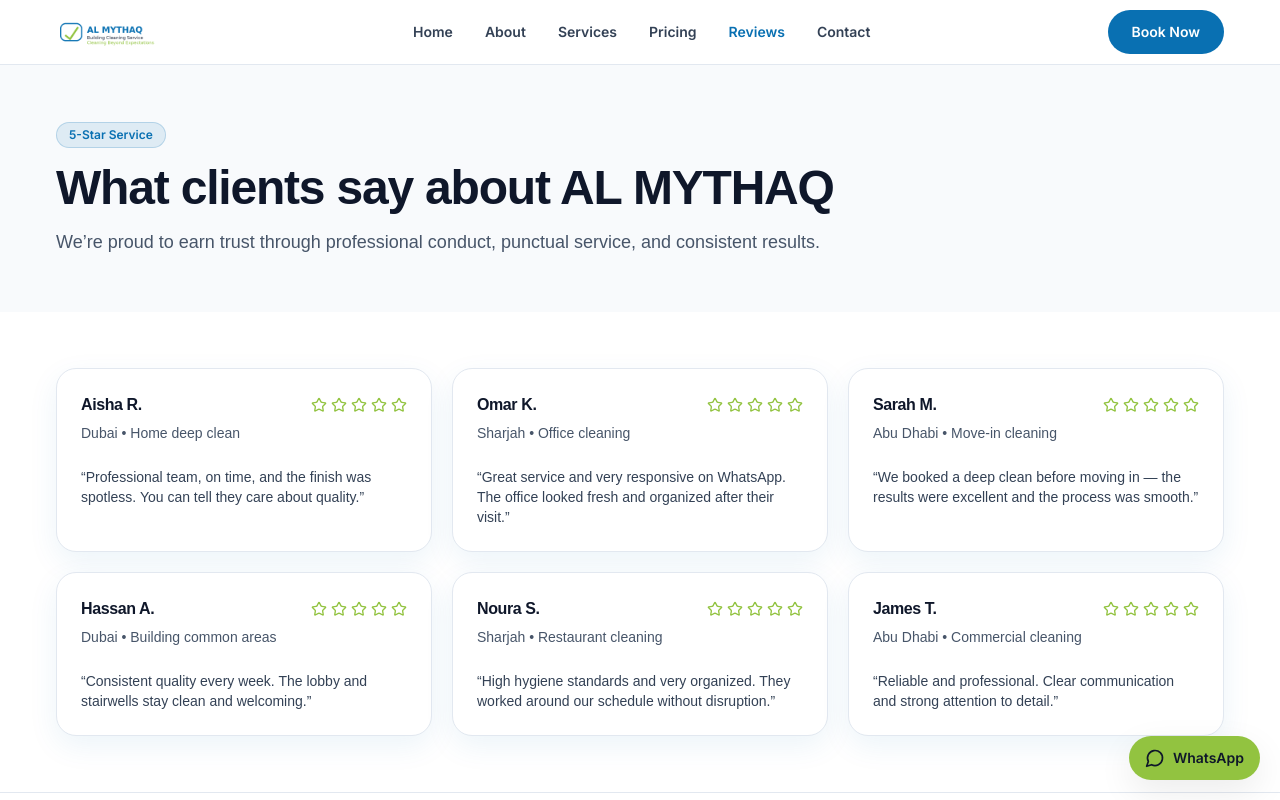
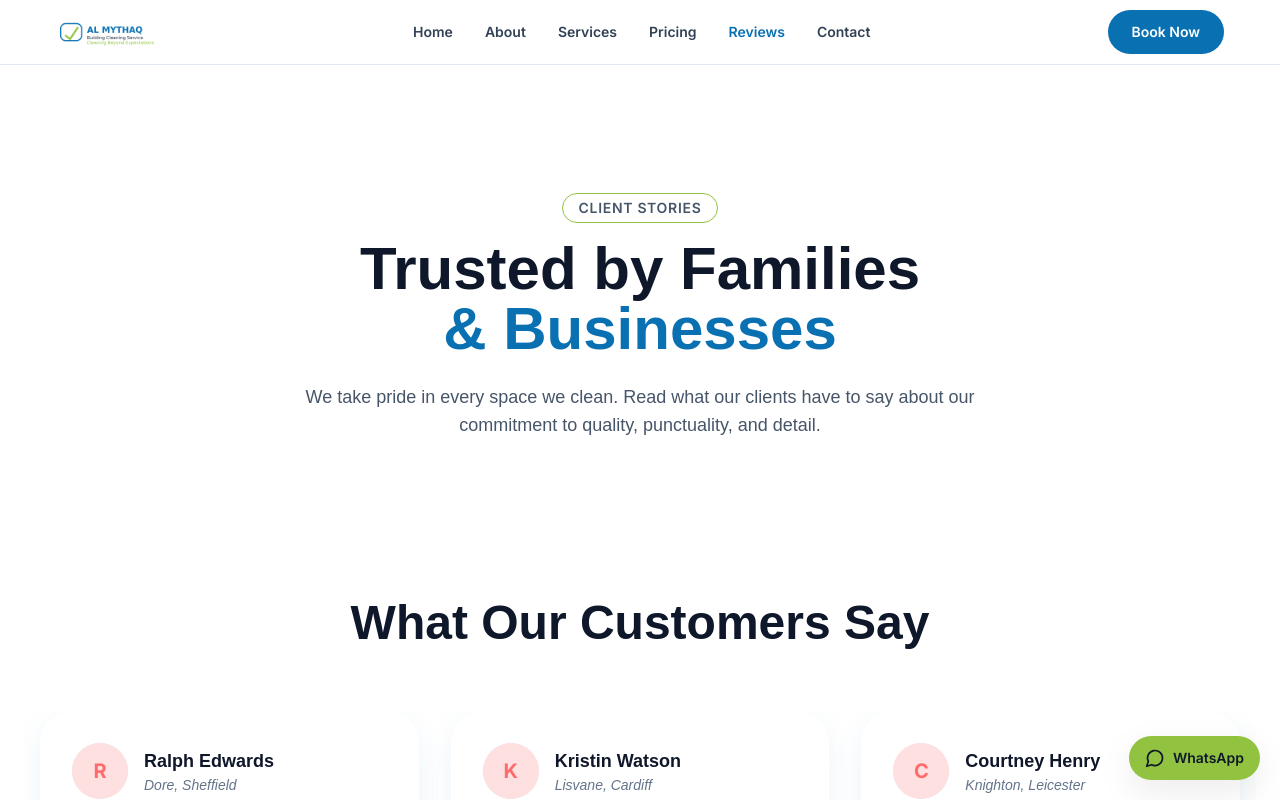
Before and after one commit to pvsameerpvs/al-mythaq-cleaning-frontend, a Next.js app: page /reviews in a window 1280 px wide. Shown: the top 800 px of the page. Built offline with nearby package versions, Linux system fonts and the light colour scheme; a web font is replaced by a local one.

Commit message:
fix: ReviewsPage complit

```diff
--- a/app/reviews/page.tsx
+++ b/app/reviews/page.tsx
@@ -1,90 +1,34 @@
 import type { Metadata } from "next";
-import { Star } from "lucide-react";
-
-import { Card, CardContent, CardHeader, CardTitle, CardDescription } from "@/components/ui/card";
 import { Badge } from "@/components/ui/badge";
+import { TestimonialsSection } from "@/components/sections/testimonials";
+import { ServiceTicker } from "@/components/sections/service-ticker";
 
 export const metadata: Metadata = {
-  title: "Reviews",
+  title: "Reviews | AL MYTHAQ Building Cleaning Service",
   description: "Customer reviews for AL MYTHAQ Building Cleaning Service — 5-star professional cleaning across the UAE.",
 };
-
-const reviews = [
-  {
-    name: "Aisha R.",
-    location: "Dubai",
-    service: "Home deep clean",
-    quote: "Professional team, on time, and the finish was spotless. You can tell they care about quality.",
-  },
-  {
-    name: "Omar K.",
-    location: "Sharjah",
-    service: "Office cleaning",
-    quote: "Great service and very responsive on WhatsApp. The office looked fresh and organized after their visit.",
-  },
-  {
-    name: "Sarah M.",
-    location: "Abu Dhabi",
-    service: "Move-in cleaning",
-    quote: "We booked a deep clean before moving in — the results were excellent and the process was smooth.",
-  },
-  {
-    name: "Hassan A.",
-    location: "Dubai",
-    service: "Building common areas",
-    quote: "Consistent quality every week. The lobby and stairwells stay clean and welcoming.",
-  },
-  {
-    name: "Noura S.",
-    location: "Sharjah",
-    service: "Restaurant cleaning",
-    quote: "High hygiene standards and very organized. They worked around our schedule without disruption.",
-  },
-  {
-    name: "James T.",
-    location: "Abu Dhabi",
-    service: "Commercial cleaning",
-    quote: "Reliable and professional. Clear communication and strong attention to detail.",
-  },
-];
 
 export default function ReviewsPage() {
   return (
     <div>
-      <section className="section-muted">
-        <div className="container py-14">
-          <Badge variant="brand" className="mb-4">5-Star Service</Badge>
-          <h1 className="text-4xl font-extrabold tracking-tight md:text-5xl">What clients say about AL MYTHAQ</h1>
-          <p className="mt-4 max-w-3xl text-slate-600 md:text-lg">
-            We’re proud to earn trust through professional conduct, punctual service, and consistent results.
+      {/* Page Header */}
+      <section className="pt-20 pb-10 md:pt-32 md:pb-16 ">
+        <div className="container mx-auto px-4 text-center">
+          <Badge variant="outline" className="mb-4 border-[#92C340] text-slate-600 px-4 py-1 text-sm uppercase tracking-wider">
+            Client Stories
+          </Badge>
+          <h1 className="text-4xl md:text-6xl font-extrabold text-slate-900 font-headland mb-6">
+             Trusted by Families <br />
+             <span className="text-[#0970B2]">& Businesses</span>
+          </h1>
+          <p className="max-w-3xl mx-auto text-slate-600 md:text-lg leading-relaxed">
+            We take pride in every space we clean. Read what our clients have to say about our commitment to quality, punctuality, and detail.
           </p>
         </div>
       </section>
 
-      <section>
-        <div className="container py-14">
-          <div className="grid gap-5 md:grid-cols-2 lg:grid-cols-3">
-            {reviews.map((r) => (
-              <Card key={r.name}>
-                <CardHeader>
-                  <div className="flex items-center justify-between">
-                    <CardTitle className="text-base">{r.name}</CardTitle>
-                    <div className="flex items-center gap-1">
-                      {Array.from({ length: 5 }).map((_, i) => (
-                        <Star key={i} className="h-4 w-4 text-brand-green" />
-                      ))}
-                    </div>
-                  </div>
-                  <CardDescription>{r.location} • {r.service}</CardDescription>
-                </CardHeader>
-                <CardContent>
-                  <p className="text-sm text-slate-700">“{r.quote}”</p>
-                </CardContent>
-              </Card>
-            ))}
-          </div>
-        </div>
-      </section>
+      <TestimonialsSection />
+      <ServiceTicker />
     </div>
   );
 }
```
